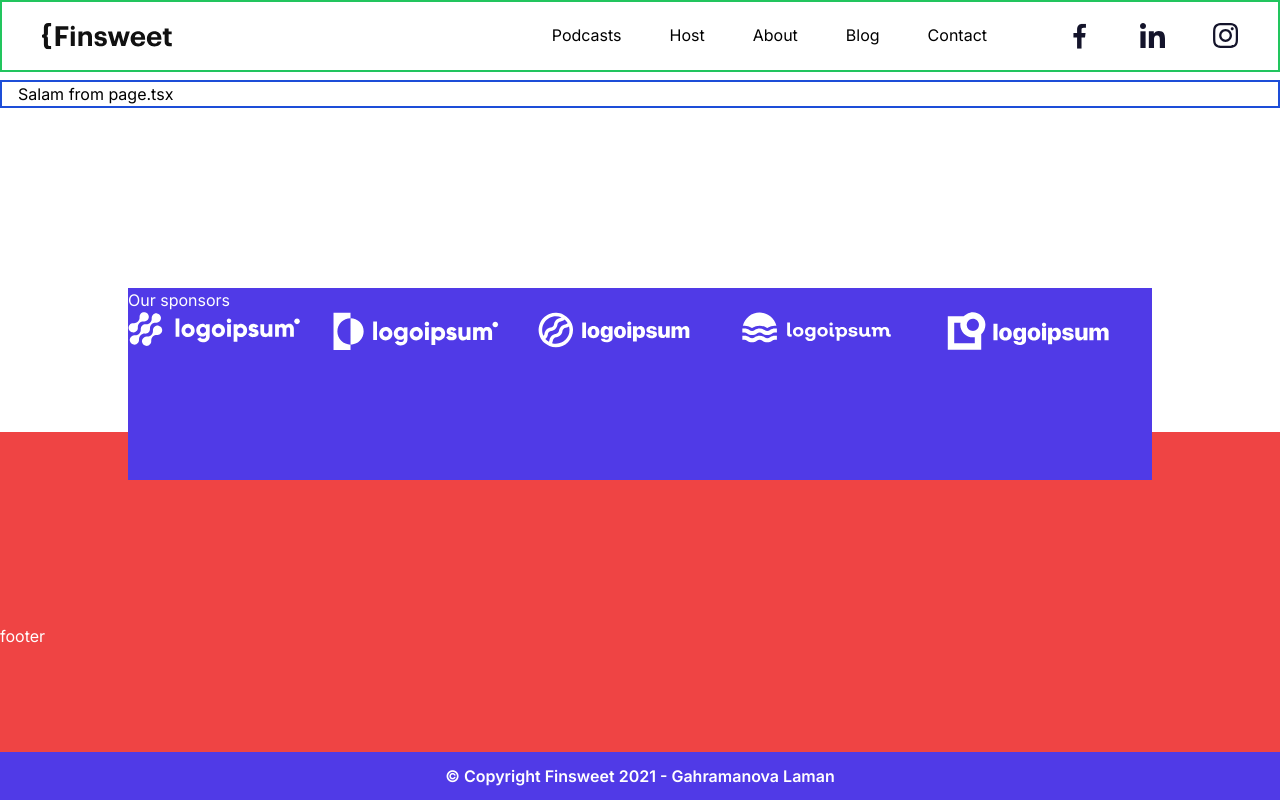
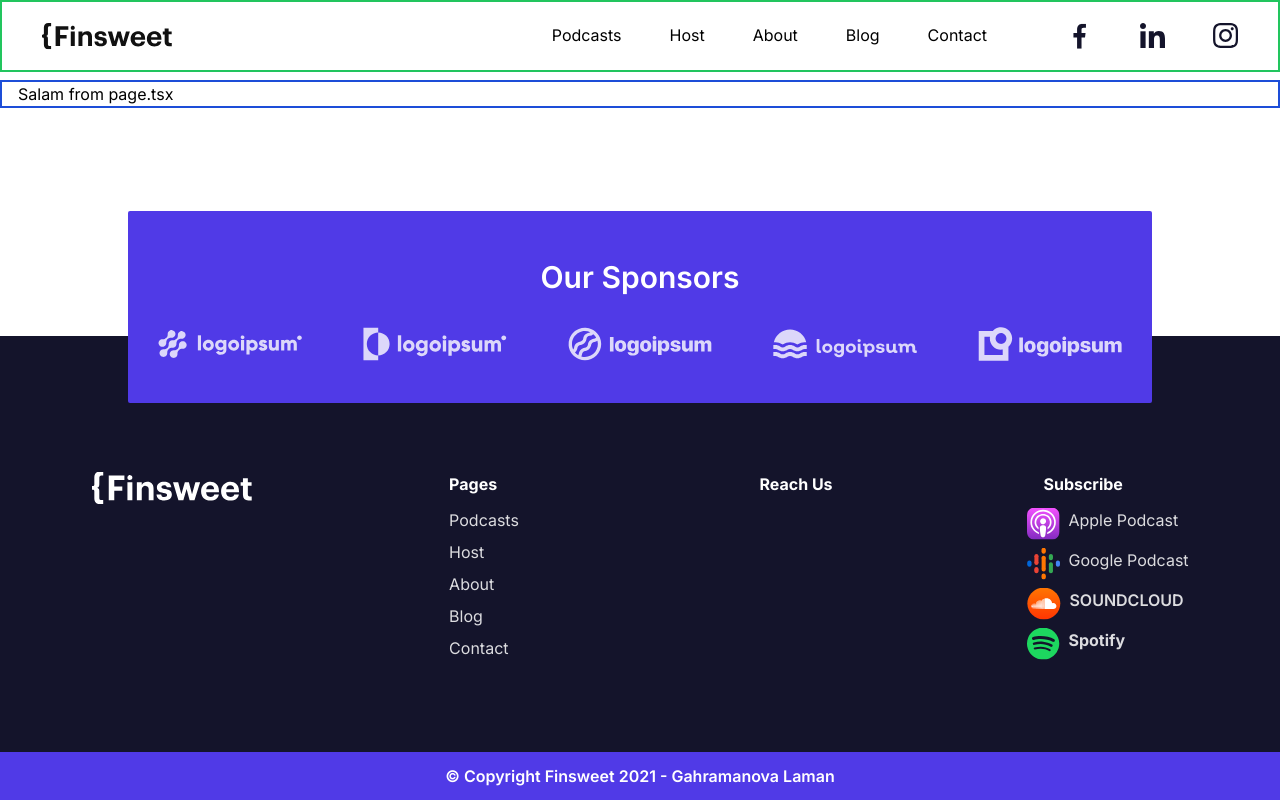
Before and after one commit to Gahramanoval301/finsweet-podcast-community, a Next.js app: page / in a window 1280 px wide. Built offline with nearby package versions, Linux system fonts and the light colour scheme.

Commit message:
creating, designing of footer section

```diff
--- a/src/components/footer.tsx
+++ b/src/components/footer.tsx
@@ -1,22 +1,79 @@
+"use client"
 import React from 'react'
+import MiniSwiper from './MiniSwiper'
+import { navLinks } from '../data/navLinks'
+import Link from 'next/link'
 
 export default function Footer() {
+    type Lin = {
+            href: string;
+            name: string;
+    }
+
     return (
-        <footer className='absolute bg-red-500 bottom-0 w-full'>
-            <div className='h-80 '>
-                <div className='h-48 bg-primary relative -top-[45%] w-4/5 mx-auto'>
-                    <h2>Our sponsors</h2>
-                    <div className='grid grid-cols-5'>
-                        <img src="/footer/Logo1.svg" alt="Logo1" />
-                        <img src="/footer/Logo2.svg" alt="Logo2" />
-                        <img src="/footer/Logo3.svg" alt="Logo3" />
-                        <img src="/footer/Logo4.svg" alt="Logo4" />
-                        <img src="/footer/Logo5.svg" alt="Logo5" />
+        <footer className='absolute bg-common-black bottom-0 w-full'>
+            <div className='min-[500px]:h-[26rem] max-[500px]:h-[21rem]'>
+                <div className='h-36 sm:h-40 md:h-48 bg-primary relative sm: -top-[30%] w-4/5 mx-auto py-4 md:py-12 flex flex-col justofy-center items-center gap-3 sm:gap-5 lg:gap-8 rounded-sm'>
+                    <h2 className='text-lg sm:text-3xl font-semibold capitalize '>Our sponsors</h2>
+                    <div className='block sm:hidden'>
+                        <MiniSwiper />
+                    </div>
+                    <div className='hidden sm:grid sm:grid-cols-3 lg:grid-cols-5 opacity-80  place-items-center w-full'>
+                        <img className='w-36' src="/footer/Logo1.svg" alt="Logo1" />
+                        <img className='w-36' src="/footer/Logo2.svg" alt="Logo2" />
+                        <img className='w-36' src="/footer/Logo3.svg" alt="Logo3" />
+                        <img className='w-36' src="/footer/Logo4.svg" alt="Logo4" />
+                        <img className='w-36' src="/footer/Logo5.svg" alt="Logo5" />
                     </div>
                 </div>
-                footer
+                <div className='grid grid-cols-2 min-[500px]:grid-cols-3 max-[500px]:gap-3 md:grid-cols-4 container mx-auto -translate-y-[30%]  px-4 place-items-center items-start '>
+                    <div>
+                        <img className='w-28 min-[500px]:w-40' src="/footer/Logo.svg" alt="Finsweet logo" />
+                    </div>
+                    <div>
+                        <h1 className='footer-header'>Pages</h1>
+                        <ul className='logo-list '>
+                            {navLinks.map((link: { name: string; href: string }, index) => {
+                                return (index <= 4 && <Link key={link.name} href={link.href}>{link.name}</Link>
+                                )
+                            })}
+
+                        </ul>
+                    </div>
+                    <div>
+                        <h1 className='footer-header'>Reach Us</h1>
+                        <ul className='logo-list '>
+                            {navLinks.map((link: Lin, index) => {
+                                return (index > 4 && <Link key={link.name} href={link.href}>{link.name}</Link>
+                                )
+                            })}
+                        </ul>
+
+                    </div>
+                    <div>
+                        <h1 className='footer-header px-4'>Subscribe</h1>
+                        <ul className='logo-list'>
+                            <li className='flex gap-2 '>
+                                <img src="/footer/Icon.svg" alt="Apple Podcast" />
+                                <a className='opacity-100'>Apple Podcast</a>
+                            </li>
+                            <li className='flex gap-2 '>
+                                <img src="/footer/Lines.svg" alt="Google Podcast" />
+                                <a className='opacity-100'>Google Podcast</a>
+                            </li>
+                            <li className='flex gap-2 '>
+                                <img src="/footer/Cloud.svg" alt="Soundcloud" />
+                                <a className='font-semibold opacity-100'>SOUNDCLOUD</a>
+                            </li>
+                            <li className='flex gap-2 '>
+                                <img src="/footer/Vector.svg" alt="Spotify" />
+                                <a className='font-bold opacity-100'>Spotify</a>
+                            </li>
+                        </ul>
+                    </div>
+                </div>
             </div>
-            <div className='bg-primary h-[3rem] flex justify-center items-center font-semibold'>© Copyright Finsweet 2021 - Gahramanova Laman</div>
+            <div className='bg-primary text-center font-normal sm:text-base h-[2rem] sm:h-[3rem] text-[12px] flex justify-center items-center sm:font-semibold'>© Copyright Finsweet 2021 - Gahramanova Laman</div>
         </footer>
     )
 }
```
